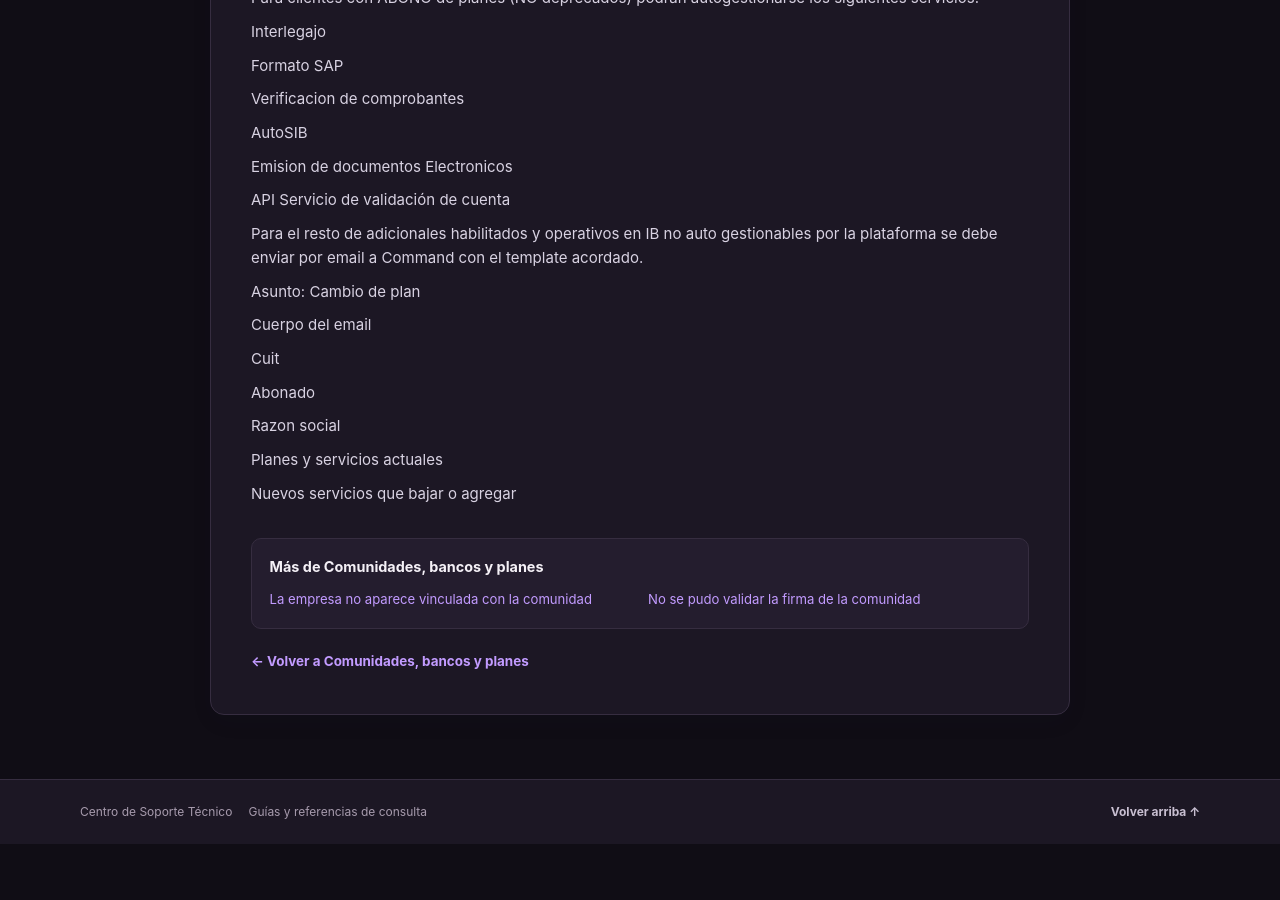
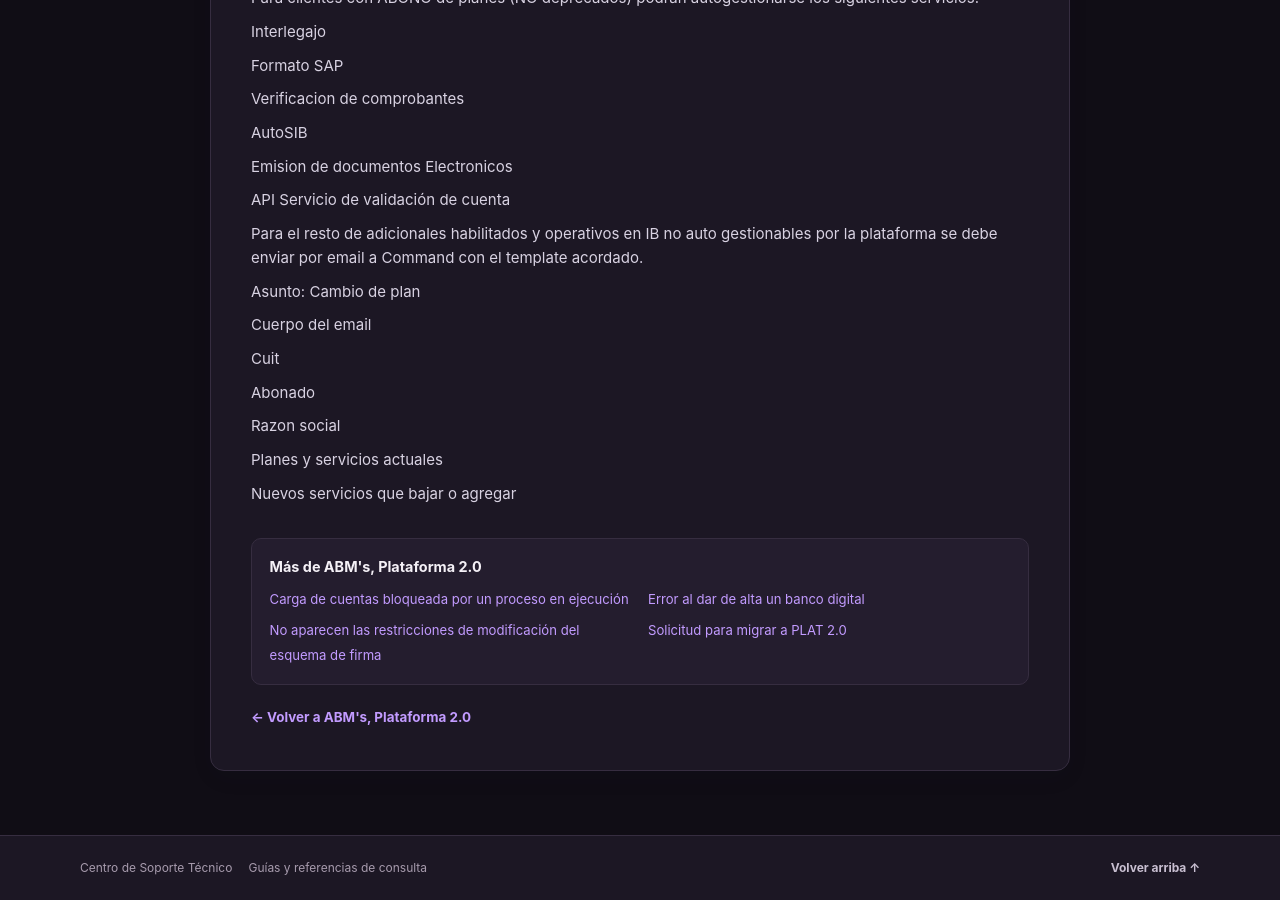
Before and after one commit to Franklizcano/kevin-web, a Jekyll site: the page built from contenido/05-comunidades-bancos-planes/cambio-plan-y-servicios.md, in a window 1280 px wide and 900 px high, scrolled down 2076 px. Built offline with Jekyll 4.4.1, drawn with Linux system fonts in a browser that asks for light colours; before the commit the page ends 2920 px from its top, so only the background shows below that; some of the changed text lies outside the part shown.

Commit message:
Apply support site changes

```diff
--- a/contenido/05-comunidades-bancos-planes/cambio-plan-y-servicios.md
+++ b/contenido/05-comunidades-bancos-planes/cambio-plan-y-servicios.md
@@ -1,7 +1,7 @@
 ---
 title: Error o bloqueo al cambiar de plan
 layout: article
-category: Comunidades, bancos y planes
+category: ABM's, Plataforma 2.0
 summary: La autogestión de cambio de plan muestra un error o no permite continuar.
 status: revisado
 source: Offerings/Planes y servicios adicionales.docx
```
